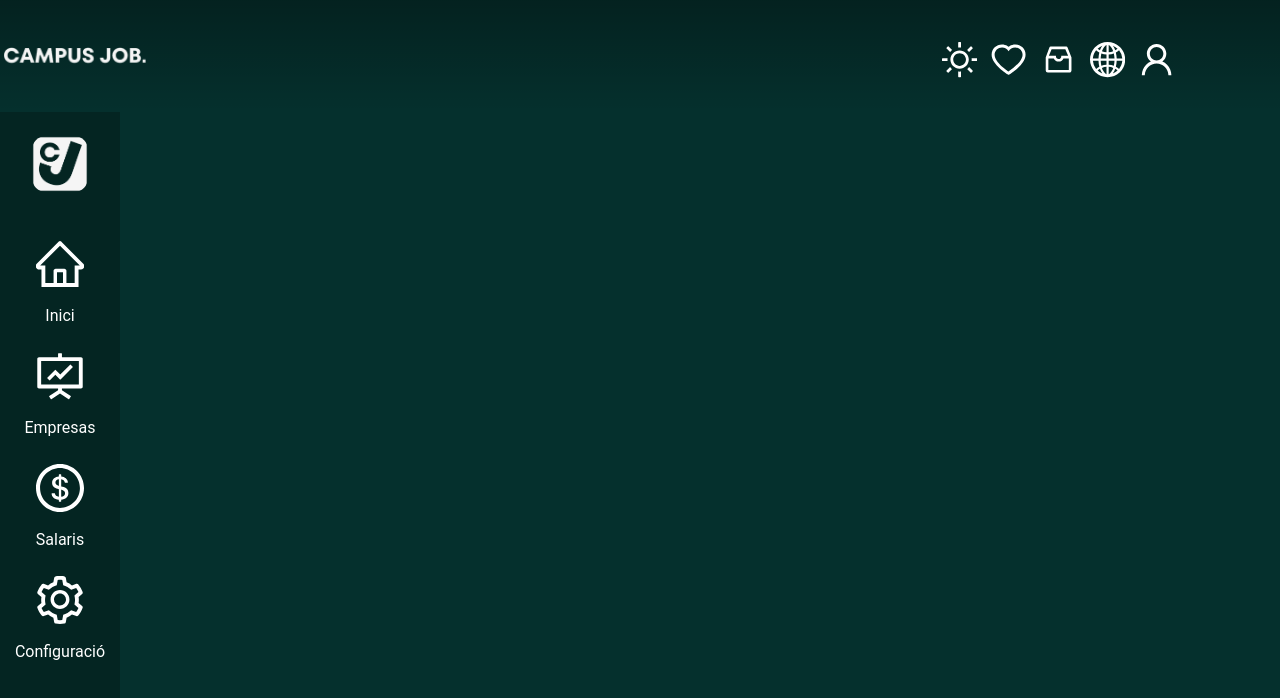
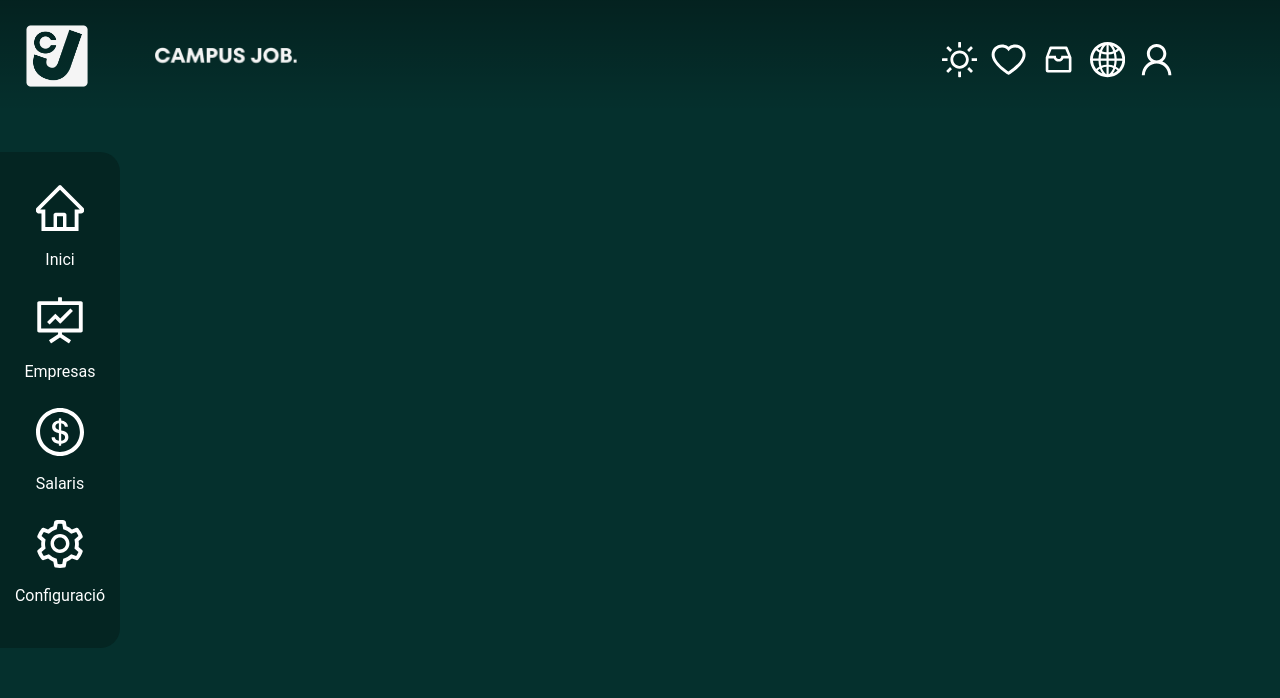
Before and after one commit to YasinEled/CampusJob, a React (Vite) app in the folder CampusJobReact/: page / in a window 1280 px wide. Shown: the top 698 px of the page. Built offline with nearby package versions, Linux system fonts and the light colour scheme.

Commit message:
nav y menu echos

```diff
--- a/CampusJobReact/src/Components/ComponentsCSS/MenuHome/general.css
+++ b/CampusJobReact/src/Components/ComponentsCSS/MenuHome/general.css
@@ -2,6 +2,6 @@ body,html{
     margin: 0;
     padding: 0;
     font-family: 'Roboto', sans-serif;
-    height: 1000em;
+    height: 100%;
     width: 100%;
 }
--- a/CampusJobReact/src/Components/ComponentsCSS/MenuHome/menu.css
+++ b/CampusJobReact/src/Components/ComponentsCSS/MenuHome/menu.css
@@ -1,12 +1,11 @@
 .MeuIzq {
     display: flex;
-    flex-direction: column;
     align-items: center;
-    background-color: #042522;
+    justify-self: center;
     width: 15vh;
     height: 100%;
-    position:sticky;
-    top:0;
+    position:fixed;
+    top: 0;
 }
 /* 042522 */
 .limenuizq {
@@ -33,10 +32,19 @@
 font-size: 3rem;
 }
 .MenuIzqNav {
+  padding: 1em;
+  border-top-right-radius: 20px;
+  border-bottom-right-radius: 20px;
+    width: 100%;
     display: flex;
     flex-direction: column;
     justify-content: center;
     align-items: center;
+    background-color: #042522;
+
+}
+.MenuIzqNav ul{
+  margin-bottom: 0em;
 }
 
   nav ul li a {
--- a/CampusJobReact/src/Components/ComponentsCSS/MenuHome/navHome.css
+++ b/CampusJobReact/src/Components/ComponentsCSS/MenuHome/navHome.css
@@ -1,7 +1,7 @@
 @import "tailwindcss";
 
 .navHome{
-    width: 100vw;
+    width: 100%;
     background-image: linear-gradient(to bottom, rgba(0,0,0,0.3), transparent);
     height: 7em;
     display: flex;
@@ -17,6 +17,7 @@
     padding: 1em;
     padding-right: 3em;
     width: 100%;
+
 }
 
 .selectorsNav a{
@@ -34,13 +35,21 @@
 .logoLetrasNav{
     width: 10em;
     margin-top: -1em;
-    margin-left: 1em;
+    margin-left: 3em;
     margin-right: 1em;
     display: flex;
     align-items: center;
     justify-content: center;
 }
-
+.logoNav{
+    width: 4em;
+    margin-top: -0em;
+    margin-left: 4.5em;
+    margin-right: 1em;
+    display: flex;
+    align-items: center;
+    justify-content: center;
+}
 .logoNavSelector{
     display: flex;
     align-items: center;
--- a/CampusJobReact/src/Components/MenuHome/Menu/menu.jsx
+++ b/CampusJobReact/src/Components/MenuHome/Menu/menu.jsx
@@ -8,9 +8,7 @@ function Menu() {
 
     return (
       <main className="MeuIzq">
-        <a href="/menu">
-          <img className="MeuIzqlogoimg" src={Imagenlogomenuizquierdahecho} alt="Logo" />
-        </a>
+
         <nav className="MenuIzqNav">
           <ul>
             <li className="limenuizq">
--- a/CampusJobReact/src/Components/MenuHome/Nav/NavHome.jsx
+++ b/CampusJobReact/src/Components/MenuHome/Nav/NavHome.jsx
@@ -2,7 +2,8 @@ import { nav } from "framer-motion/client";
 import { UserOutlined ,GlobalOutlined,HeartOutlined,InboxOutlined,SunOutlined} from '@ant-design/icons';
 
 import '../../ComponentsCSS/MenuHome/navHome.css'
-import logoLetras from "../../../assets/Logo/ssCampusJob.png"
+import logoLetras from "../../../assets/Logo/ssCampusJob.png";
+import logoIcon from "../../../assets/Logo/logoroundblanco.png";
 
 function NavHome() {
 
@@ -10,11 +11,12 @@ function NavHome() {
     return (
       <nav className="navHome">
           <div className="logoNavSelector">
+          <img className="logoNav" src={logoIcon} alt="CampusJobLetras" />
             <img className="logoLetrasNav" src={logoLetras} alt="CampusJobLetras" />
           </div>
           <ul className="selectorsNav">
             <li>
-              <a href="/"><SunOutlined /></a>
+              <a href="/"><SunOutlined  /></a>
             </li>
             <li>
               <a href="/"><HeartOutlined /></a>
```
